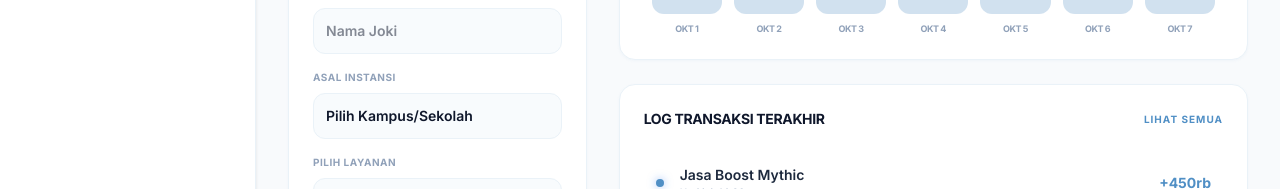
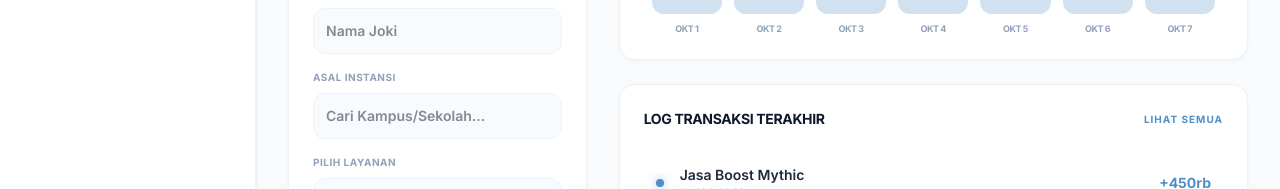
Before and after one commit to MakdumIbrohim/mifabye-finance, a Next.js app: page /dashboard in a window 1280 px wide. Shown: the part 418-607 px from the top of the page. Built offline with nearby package versions, Linux system fonts and the light colour scheme.

Commit message:
feat: replace static instansi select with searchable dropdown and update university list

```diff
--- a/app/(dashboard)/dashboard/page.tsx
+++ b/app/(dashboard)/dashboard/page.tsx
@@ -6,6 +6,8 @@ import { IndonesianUniversities } from "@/constants/universities";
 
 export default function DashboardPage() {
   const [transactionType, setTransactionType] = useState<"in" | "out">("in");
+  const [isInstansiDropdownOpen, setIsInstansiDropdownOpen] = useState(false);
+  const [instansiSearch, setInstansiSearch] = useState("");
 
   // Get today's date in Jakarta timezone (YYYY-MM-DD)
   const getTodayJakarta = () => {
@@ -15,7 +17,6 @@ export default function DashboardPage() {
   const [formData, setFormData] = useState({
     namaKlien: "",
     instansi: "",
-    instansiLainnya: "",
     layanan: "",
     jumlah: "",
     tanggal: getTodayJakarta(),
@@ -25,6 +26,16 @@ export default function DashboardPage() {
   // Helper to capitalize first letter of each word
   const toTitleCase = (str: string) => {
     return str.replace(/\b\w/g, (char) => char.toUpperCase());
+  };
+
+  const filteredUniversities = IndonesianUniversities.filter((uni) =>
+    uni.toLowerCase().includes(instansiSearch.toLowerCase())
+  );
+
+  const handleSelectInstansi = (name: string) => {
+    setFormData({ ...formData, instansi: name });
+    setInstansiSearch(name);
+    setIsInstansiDropdownOpen(false);
   };
 
   const layananOptions = [
@@ -93,31 +104,54 @@ export default function DashboardPage() {
                     />
                   </div>
                   <div className="space-y-3">
-                    <div>
+                    <div className="relative">
                       <label className="text-[10px] font-bold text-slate-400 uppercase tracking-wider mb-2 block">Asal Instansi</label>
-                      <select
-                        className="w-full bg-subtle border border-border-light rounded-xl p-3 text-slate-900 focus:outline-none focus:ring-2 focus:ring-primary/20 transition-all text-sm font-semibold appearance-none cursor-pointer"
-                        value={formData.instansi}
-                        onChange={(e) => setFormData({...formData, instansi: e.target.value})}
-                      >
-                        <option value="" disabled>Pilih Kampus/Sekolah</option>
-                        {IndonesianUniversities.map((uni) => (
-                          <option key={uni} value={uni}>{uni}</option>
-                        ))}
-                      </select>
+                      <input
+                        type="text"
+                        placeholder="Cari Kampus/Sekolah..."
+                        className="w-full bg-subtle border border-border-light rounded-xl p-3 text-slate-900 focus:outline-none focus:ring-2 focus:ring-primary/20 transition-all text-sm font-semibold"
+                        value={instansiSearch}
+                        onFocus={() => setIsInstansiDropdownOpen(true)}
+                        onChange={(e) => {
+                          setInstansiSearch(toTitleCase(e.target.value));
+                          setIsInstansiDropdownOpen(true);
+                        }}
+                      />
+
+                      {isInstansiDropdownOpen && (
+                        <div className="absolute z-50 w-full mt-2 bg-white border border-border-light rounded-xl shadow-xl max-h-60 overflow-y-auto subtle-card p-1">
+                          {filteredUniversities.length > 0 ? (
+                            filteredUniversities.map((uni) => (
+                              <button
+                                key={uni}
+                                type="button"
+                                onClick={() => handleSelectInstansi(uni)}
+                                className="w-full text-left px-4 py-3 text-sm font-medium text-slate-700 hover:bg-primary-light hover:text-primary rounded-lg transition-colors flex items-center justify-between group"
+                              >
+                                {uni}
+                                {formData.instansi === uni && (
+                                  <svg className="w-4 h-4 text-primary" fill="none" stroke="currentColor" viewBox="0 0 24 24">
+                                    <path strokeLinecap="round" strokeLinejoin="round" strokeWidth={3} d="M5 13l4 4L19 7" />
+                                  </svg>
+                                )}
+                              </button>
+                            ))
+                          ) : (
+                            <div className="px-4 py-3 text-xs text-slate-400 font-medium italic text-center">
+                              Tidak ada institusi yang cocok.
+                            </div>
+                          )}
+                        </div>
+                      )}
+
+                      {/* Overlay to close dropdown when clicking outside */}
+                      {isInstansiDropdownOpen && (
+                        <div
+                          className="fixed inset-0 z-40 cursor-default"
+                          onClick={() => setIsInstansiDropdownOpen(false)}
+                        />
+                      )}
                     </div>
-
-                    {formData.instansi === "Lainnya" && (
-                      <div>
-                        <input
-                          type="text"
-                          placeholder="Ketik Nama Instansi Manual..."
-                          className="w-full bg-subtle border border-primary/20 rounded-xl p-3 text-slate-900 focus:outline-none focus:ring-2 focus:ring-primary/20 transition-all text-sm font-semibold"
-                          value={formData.instansiLainnya}
-                          onChange={(e) => setFormData({...formData, instansiLainnya: toTitleCase(e.target.value)})}
-                        />
-                      </div>
-                    )}
                   </div>
                   <div>
                     <label className="text-[10px] font-bold text-slate-400 uppercase tracking-wider mb-2 block">Pilih Layanan</label>
--- a/constants/universities.ts
+++ b/constants/universities.ts
@@ -18,5 +18,5 @@ export const IndonesianUniversities = [
   "Universitas Negeri Jakarta (UNJ)",
   "Universitas Negeri Yogyakarta (UNY)",
   "Universitas Islam Negeri (UIN) Syarif Hidayatullah",
-  "Lainnya"
+  "Universitas Islam Madura (UIM)"
 ];
```
